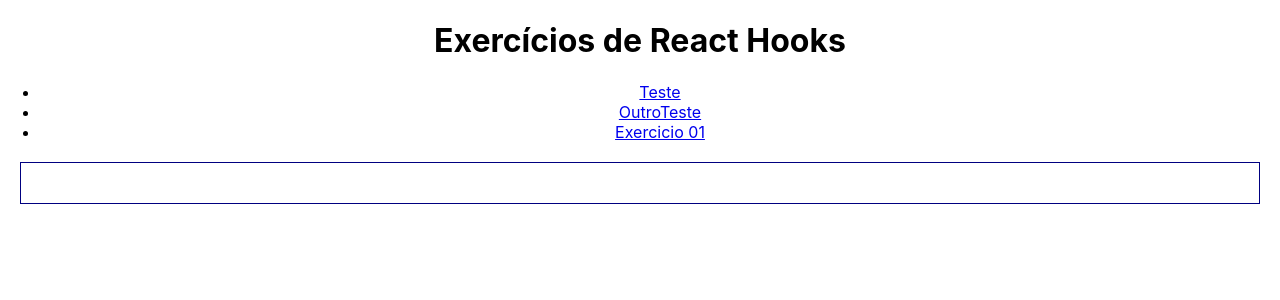
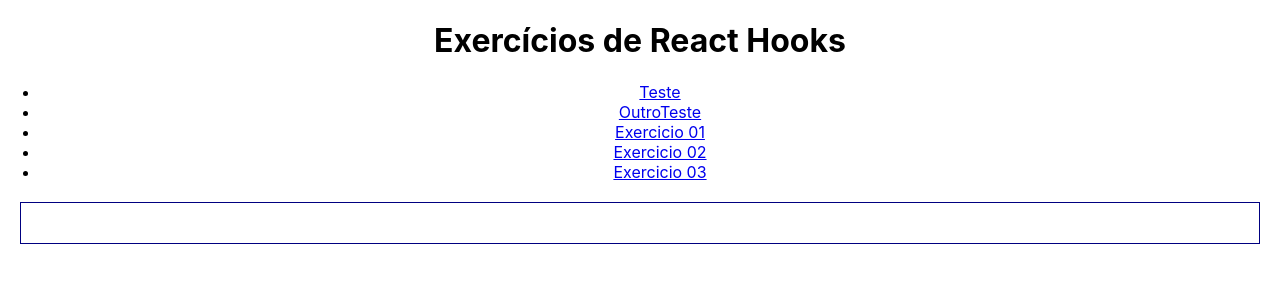
Before and after one commit to guuisouza/ws-dev-web, a React (Create React App) app in the folder react-hooks/: page / in a window 1280 px wide. Shown: the top 300 px of the page. Built offline with nearby package versions, Linux system fonts and the light colour scheme.

Commit message:
Add files via upload

```diff
--- a/react-hooks/src/App.js
+++ b/react-hooks/src/App.js
@@ -3,6 +3,8 @@ import { BrowserRouter, Routes, Route, Link} from 'react-router-dom'
 import Teste from './components/teste'
 import OutroTeste from './components/outroTeste';
 import Exercicio01 from './exercicios/01';
+import Exercicio02 from './exercicios/02';
+import Exercicio03 from './exercicios/03';
 
 function App() {
   return (
@@ -13,13 +15,11 @@ function App() {
           <h1>Exercícios de React Hooks</h1>
           <nav>
             <ul> {/*Lista nao ordenada de bolinha*/}
-              <li>
-                <Link to="/teste">Teste</Link>
-              </li>
+              <li><Link to="/teste">Teste</Link></li>
               <li> <Link to="/outroteste">OutroTeste</Link> </li>
               <li> <Link to="/01">Exercicio 01</Link> </li>
-
-
+              <li> <Link to="/02">Exercicio 02</Link> </li>
+              <li> <Link to="/03">Exercicio 03</Link> </li>
             </ul>
           </nav>
 
@@ -33,6 +33,8 @@ function App() {
             <Route path="/teste" element={ <Teste /> } /> {/*Quando a rota for teste exibe esse*/}
             <Route path="/outroteste" element={ <OutroTeste /> } /> {/*Quando a rota for outroteste exibe esse*/}
             <Route path="/01" element={ <Exercicio01 /> } />
+            <Route path="/02" element={ <Exercicio02 /> } />
+            <Route path="/03" element={ <Exercicio03 /> } />
           </Routes>
         </main>
       </BrowserRouter>
```
